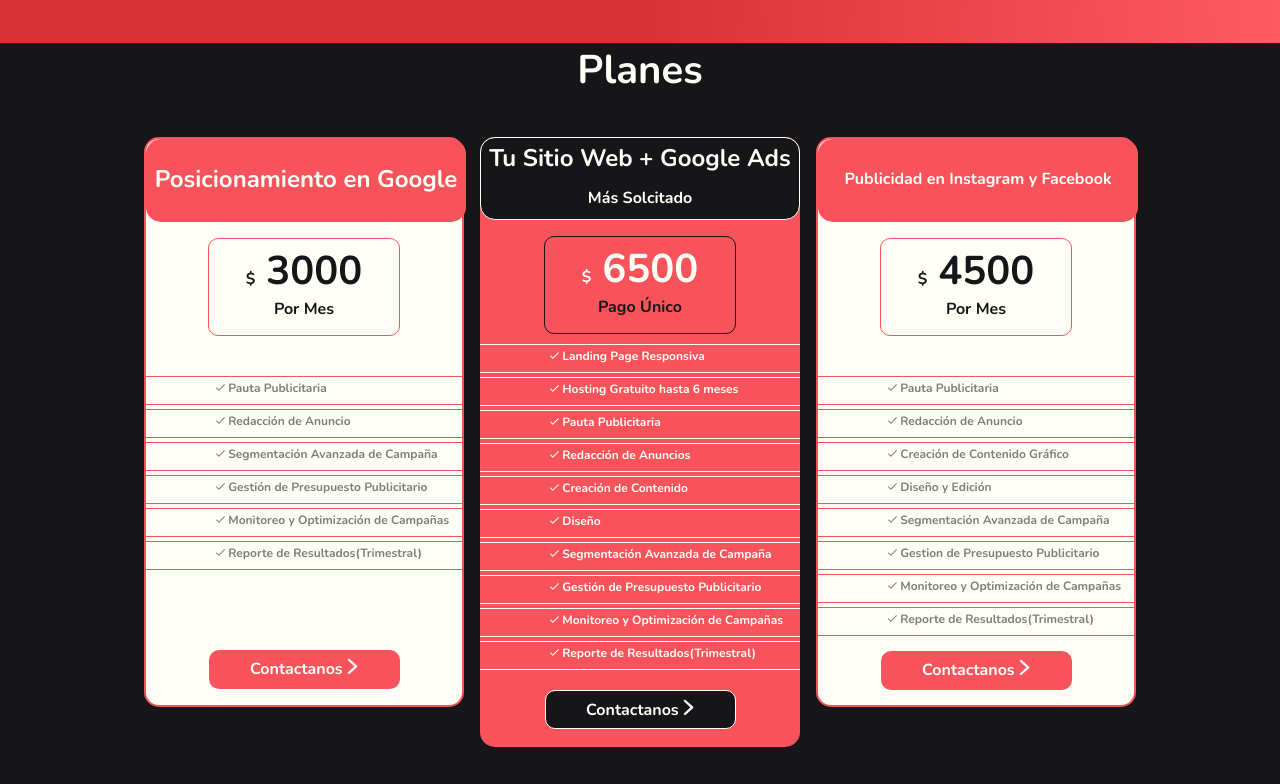
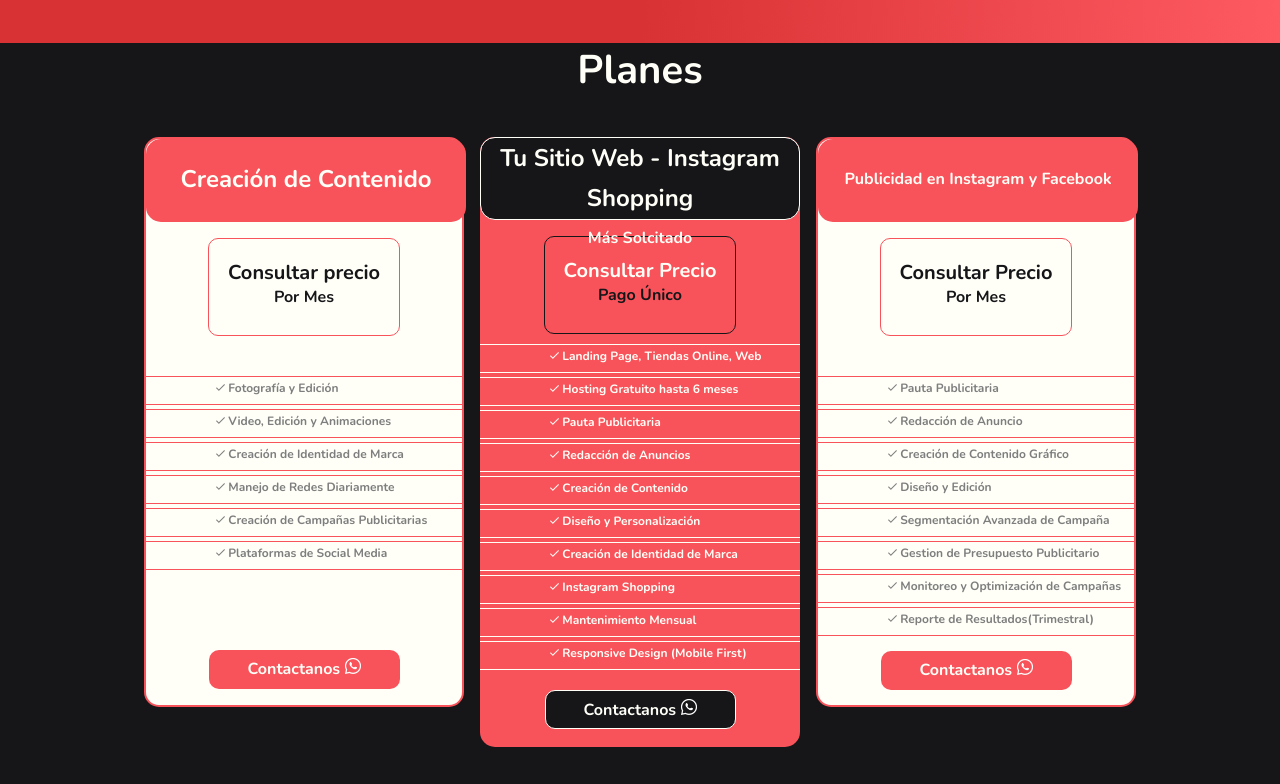
Before and after one commit to ivanalexvalero/simplemarketingdigital, a plain HTML site: page index.html in a window 1280 px wide. Shown: the part 720-1504 px from the top of the page. Drawn offline with nearby package versions, Linux system fonts and the light colour scheme.

Commit message:
mod 18/03/2020

```diff
--- a/css/style.css
+++ b/css/style.css
@@ -174,8 +174,8 @@ h4 {
 .ventana2 h1{
     color: #161619;
     text-align: center;
-    font-size: 40px;
-    margin-top: 5px;
+    font-size: 20px;
+    margin-top: 20px;
 }
 
 .ventana3 {
@@ -215,6 +215,10 @@ hr {
 
 .boton img {
     height: 16px;
+}
+
+.color {
+    color: #fffff8;
 }
 
 /*Plan 2*/
@@ -269,8 +273,8 @@ hr {
 .ventana2-2 h1{
     color: #fffff8;
     text-align: center;
-    font-size: 40px;
-    margin-top: 5px;
+    font-size: 20px;
+    margin-top: 20px;
 }
 
 .ventana3-2 {
--- a/index.html
+++ b/index.html
@@ -9,6 +9,23 @@
     <link href="https://fonts.googleapis.com/css?family=Nunito:700&display=swap" rel="stylesheet">
     <link href="https://unpkg.com/ionicons@4.5.10-0/dist/css/ionicons.min.css" rel="stylesheet">
     <title>Simple Agencia|Córdoba</title>
+    <!-- Facebook Pixel Code -->
+<script>
+    !function(f,b,e,v,n,t,s)
+    {if(f.fbq)return;n=f.fbq=function(){n.callMethod?
+    n.callMethod.apply(n,arguments):n.queue.push(arguments)};
+    if(!f._fbq)f._fbq=n;n.push=n;n.loaded=!0;n.version='2.0';
+    n.queue=[];t=b.createElement(e);t.async=!0;
+    t.src=v;s=b.getElementsByTagName(e)[0];
+    s.parentNode.insertBefore(t,s)}(window, document,'script',
+    'https://connect.facebook.net/en_US/fbevents.js');
+    fbq('init', '1255055208024035');
+    fbq('track', 'PageView');
+  </script>
+  <noscript><img height="1" width="1" style="display:none"
+    src="https://www.facebook.com/tr?id=1255055208024035&ev=PageView&noscript=1"
+  /></noscript>
+  <!-- End Facebook Pixel Code -->
 </head>
 <body>
 
@@ -112,39 +129,39 @@
                     <div class="col-xs-12 col-sm-4 col-md-4 col-lg-4">
                         <div class="plan1">
                             <div class="ventana1">
-                                <h1>Posicionamiento en Google</h1>
+                                <h1>Creación de Contenido</h1>
                             </div>
                             <div class="ventana2">
-                                <h1> <small>$</small> 3000</h1>
+                                <h1> <small></small> Consultar precio</h1>
                                 <h3>Por Mes</h3>
                             </div>
                             <div class="ventana3">
                                 <hr/>
-                                <h4><i class="icon ion-md-checkmark"></i> Pauta Publicitaria</h4>
+                                <h4><i class="icon ion-md-checkmark"></i> Fotografía y Edición</h4>
                                 <hr/>
 
                                 <hr/>
-                                <h4><i class="icon ion-md-checkmark"></i> Redacción de Anuncio</h4>
+                                <h4><i class="icon ion-md-checkmark"></i> Video, Edición y Animaciones</h4>
                                 <hr/>
 
                                 <hr/>
-                                <h4><i class="icon ion-md-checkmark"></i> Segmentación Avanzada de Campaña</h4>
+                                <h4><i class="icon ion-md-checkmark"></i> Creación de Identidad de Marca</h4>
                                 <hr/>
 
                                 <hr/>
-                                <h4><i class="icon ion-md-checkmark"></i> Gestión de Presupuesto Publicitario</h4>
+                                <h4><i class="icon ion-md-checkmark"></i> Manejo de Redes Diariamente</h4>
                                 <hr/>
 
                                 <hr/>
-                                <h4><i class="icon ion-md-checkmark"></i> Monitoreo y Optimización de Campañas</h4>
+                                <h4><i class="icon ion-md-checkmark"></i> Creación de Campañas Publicitarias</h4>
                                 <hr/>
 
                                 <hr/>
-                                <h4><i class="icon ion-md-checkmark"></i> Reporte de Resultados(Trimestral)</h4>
+                                <h4><i class="icon ion-md-checkmark"></i> Plataformas de Social Media</h4>
                                 <hr/>
                             </div>
                             <div class="boton">
-                                <a href="https://wa.me/543518032435"><h1>Contactanos <img src="/assets/Derecha-blanco.png" alt=""></h1></a>
+                                <a href="https://wa.me/543518032435"><h1>Contactanos <img src="/assets/whatsapp-Blanco.png" alt=""></h1></a>
 
                             </div>
 
@@ -153,16 +170,16 @@
                     <div class="col-xs-12 col-sm-4 col-md-4 col-lg-4">
                         <div class="plan2">
                             <div class="ventana1-2">
-                                <h1>Tu Sitio Web + Google Ads</h1>
+                                <h1>Tu Sitio Web - Instagram Shopping</h1>
                                 <h2>Más Solcitado</h2>
                             </div>
                             <div class="ventana2-2">
-                                <h1> <small>$</small> 6500</h1>
+                                <h1> <small></small> Consultar Precio</h1>
                                 <h3>Pago Único</h3>
                             </div>
                             <div class="ventana3-2">
                                 <hr/>
-                                <h4><i class="icon ion-md-checkmark"></i> Landing Page Responsiva</h4>
+                                <h4><i class="icon ion-md-checkmark"></i> Landing Page, Tiendas Online, Web </h4>
                                 <hr/>
 
                                 <hr/>
@@ -182,27 +199,27 @@
                                 <hr/>
 
                                 <hr/>
-                                <h4><i class="icon ion-md-checkmark"></i> Diseño</h4>
+                                <h4><i class="icon ion-md-checkmark"></i> Diseño y Personalización</h4>
                                 <hr/>
 
                                 <hr/>
-                                <h4><i class="icon ion-md-checkmark"></i> Segmentación Avanzada de Campaña</h4>
+                                <h4><i class="icon ion-md-checkmark"></i> Creación de Identidad de Marca</h4>
                                 <hr/>
 
                                 <hr/>
-                                <h4><i class="icon ion-md-checkmark"></i> Gestión de Presupuesto Publicitario</h4>
+                                <h4><i class="icon ion-md-checkmark"></i> Instagram Shopping</h4>
                                 <hr/>
 
                                 <hr/>
-                                <h4><i class="icon ion-md-checkmark"></i> Monitoreo y Optimización de Campañas</h4>
+                                <h4><i class="icon ion-md-checkmark"></i> Mantenimiento Mensual</h4>
                                 <hr/>
 
                                 <hr/>
-                                <h4><i class="icon ion-md-checkmark"></i> Reporte de Resultados(Trimestral)</h4>
+                                <h4><i class="icon ion-md-checkmark"></i> Responsive Design (Mobile First)</h4>
                                 <hr/>
                             </div>
                             <div class="boton-2">
-                                <a href="https://wa.me/543518032435"><h1>Contactanos <img src="/assets/Derecha-blanco.png" alt=""></h1></a>
+                                <a href="https://wa.me/543518032435"><h1>Contactanos <img src="/assets/whatsapp-Blanco.png" alt=""></h1></a>
 
                             </div>
 
@@ -214,7 +231,7 @@
                                 <h1>Publicidad en Instagram y Facebook</h1>
                             </div>
                             <div class="ventana2">
-                                <h1> <small>$</small> 4500</h1>
+                                <h1> <small></small> Consultar Precio</h1>
                                 <h3>Por Mes</h3>
                             </div>
                             <div class="ventana3">
@@ -251,7 +268,7 @@
                                 <hr/>
                             </div>
                             <div class="boton2">
-                                <a href="https://wa.me/543518032435"><h1>Contactanos <img src="/assets/Derecha-blanco.png" alt=""></h1></a>
+                                <a href="https://wa.me/543518032435"><h1>Contactanos <img src="/assets/whatsapp-Blanco.png" alt=""></h1></a>
 
                             </div>
 
@@ -368,7 +385,7 @@
                 </div>
                 <div class="row cuadro1">
                     <div class="container6-1 col-xs-12 col-sm- col-md- col-lg-4">
-                        <a href="https://wa.me/543518032435"><h2>Consultar Presupuestos <img src="/assets/derecha-negra.png" alt=""></h2></a>
+                        <a href="https://wa.me/543518032435"><h2>Consultar Presupuestos <img src="/assets/whatsapp-negro.png" alt=""></h2></a>
 
                     </div>
                 </div>
```
Also changed, not shown: assets/whatsapp-Blanco.png (added), assets/whatsapp-negro.png (added).
